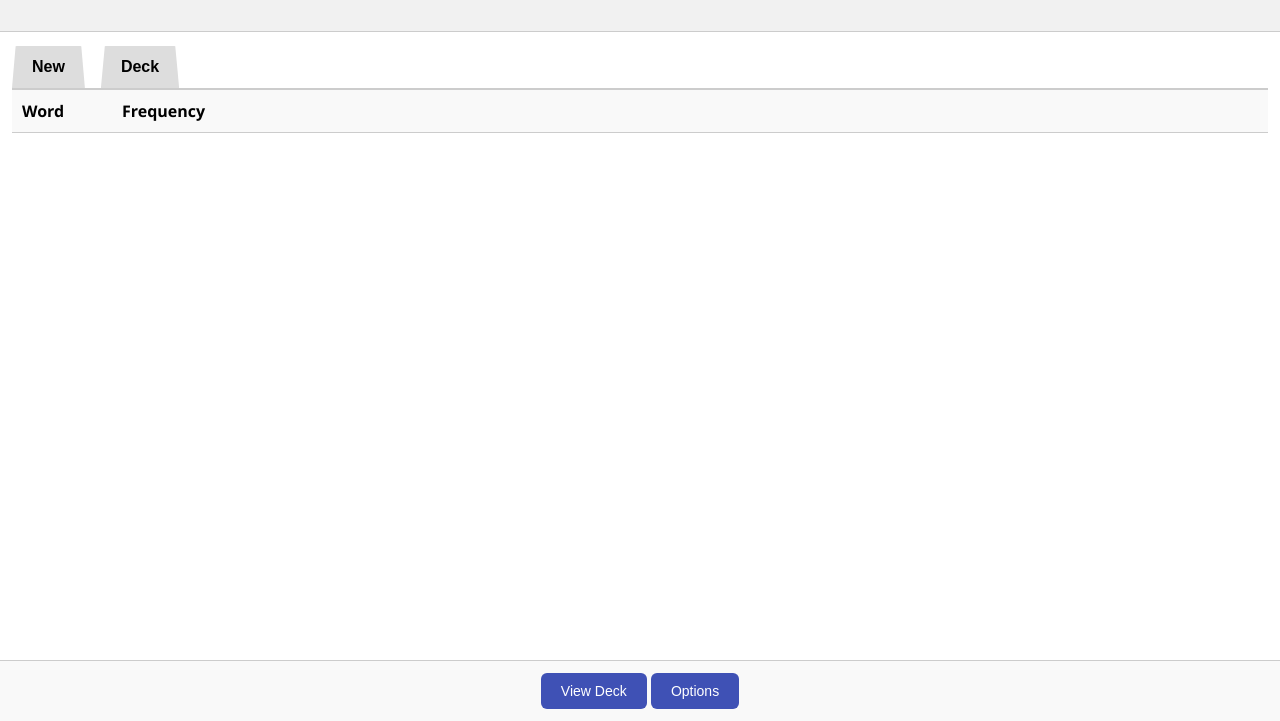
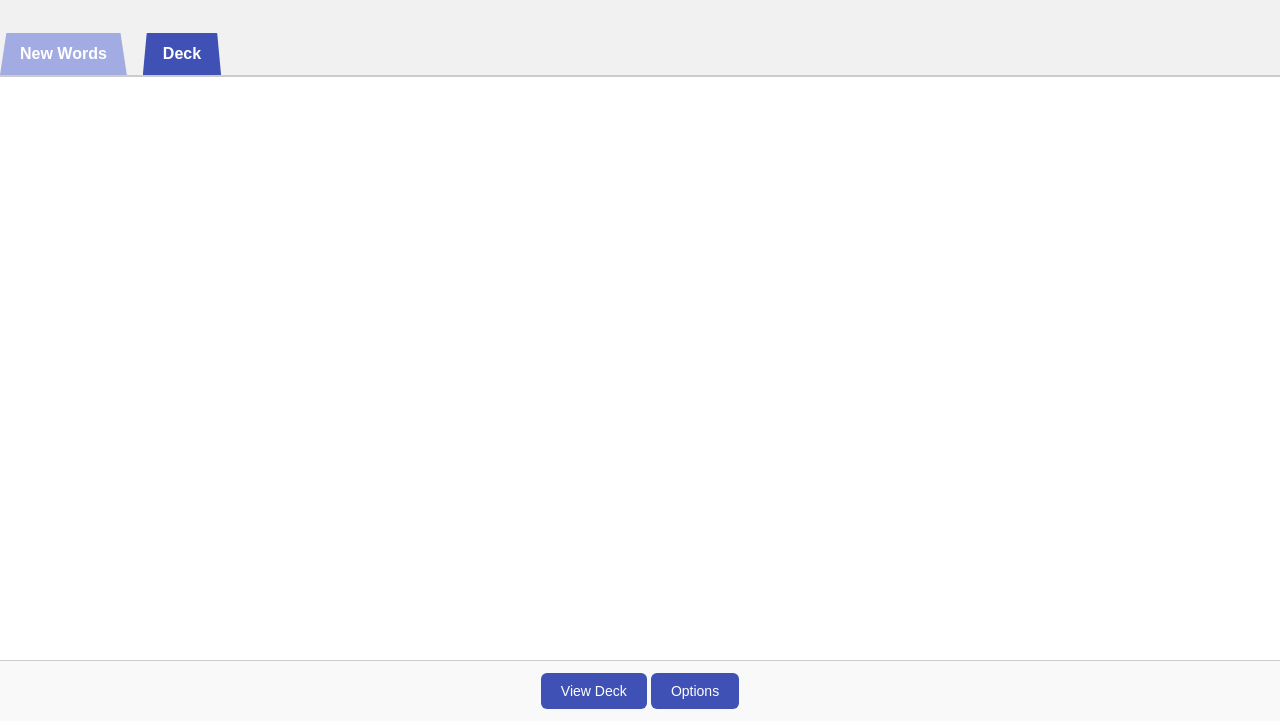
Before and after one commit to bacowan/kotoba-check, a website with bundled scripts: page src/visualizer/visualizer.html in a window 1280 px wide. Both pictures are taken after a click on the button "Deck". Shown: the part 79-800 px from the top of the page. Built offline with nearby package versions, Linux system fonts and the light colour scheme; some packages are replaced by stand-ins of ours.

Commit message:
fixing tab colours; scroll bar doesn't scroll past tabs

```diff
--- a/src/visualizer/visualizer.css
+++ b/src/visualizer/visualizer.css
@@ -14,7 +14,6 @@ header {
   padding: 12px;
   background-color: #f1f1f1;
   text-align: center;
-  border-bottom: 1px solid #ccc;
   flex-shrink: 0;
 }
 
@@ -42,11 +41,8 @@ main {
   flex-grow: 1;
   height: 100%;
   overflow: hidden;
-  margin: 12px;
+  margin: 0 12px;
   overflow-y: auto;
-}
-
-.table-container {
 }
 
 table {
@@ -144,6 +140,7 @@ thead th {
 }
 
 .tabs {
+  background-color: #f1f1f1;
   border-bottom: 2px solid #ccc;
   display: flex;
   gap: 1rem;
@@ -152,7 +149,7 @@ thead th {
 .tab-button {
   position: relative;
   appearance: none;
-  background: #ddd;
+  background: #a3ace2;
   border: none;
   font-size: 1rem;
   font-weight: bold;
@@ -165,8 +162,13 @@ thead th {
   border-top-left-radius: 5px;
   border-top-right-radius: 5px;
   margin-top: 2px;
+  color: white;
 }
 
 .tab-button:hover {
-  background: #eee;
+  background: #303f9f;
 }
+
+.tab.selected {
+  background: #3f51b5;
+}
--- a/src/visualizer/visualizer.html
+++ b/src/visualizer/visualizer.html
@@ -11,13 +11,13 @@
     <h1>Kotoba Check</h1>
   </header>
 
+  <div class="tabs">
+    <button id="new-words-tab" class="tab tab-button selected">New Words</button>
+    <button id="deck-tab" class="tab tab-button">Deck</button>
+  </div>
+
   <main>
-    <div class="tabs">
-      <button class="tab-button">New</button>
-      <button class="tab-button">Deck</button>
-    </div>
-    <div class="table-container">
-      <table>
+    <table id="new-words-table">
       <thead>
         <tr>
           <th class="word-header">Word</th>
@@ -29,7 +29,6 @@
       <tbody id="word-list">
       </tbody>
     </table>
-    </div>
   </main>
 
   <dialog id="deck-dialog">
--- a/src/visualizer/visualizer.ts
+++ b/src/visualizer/visualizer.ts
@@ -150,8 +150,33 @@ const setupDeckDialog = (allData: {[key: string]: any}) => {
     }
 }
 
+const setupTabs = () => {
+    const newWordsTab = document.getElementById('new-words-tab');
+    const deckTab = document.getElementById('deck-tab');
+    const newWordsTable = document.getElementById('new-words-table');
+
+    if (newWordsTab && deckTab && newWordsTable) {
+        newWordsTab.onclick = () => {
+            newWordsTab.classList.add('selected');
+            deckTab.classList.remove('selected');
+            newWordsTable.style.display = 'table';
+            //wordListElement?.style.display = 'table';
+            //deckListElement?.style.display = 'none';
+        };
+
+        deckTab.onclick = () => {
+            deckTab.classList.add('selected');
+            newWordsTab?.classList.remove('selected');
+            newWordsTable.style.display = 'none';
+            //wordListElement?.style.display = 'none';
+            //deckListElement?.style.display = 'table';
+        };
+    }
+}
+
 // retrieve all data that was stored by the content script
 chrome.storage.local.get(null).then((allData) => {
+    setupTabs();
     setupList(allData);
     setupDeckDialog(allData);
 });
```
Lines whose indentation alone changed are shown as unchanged.
